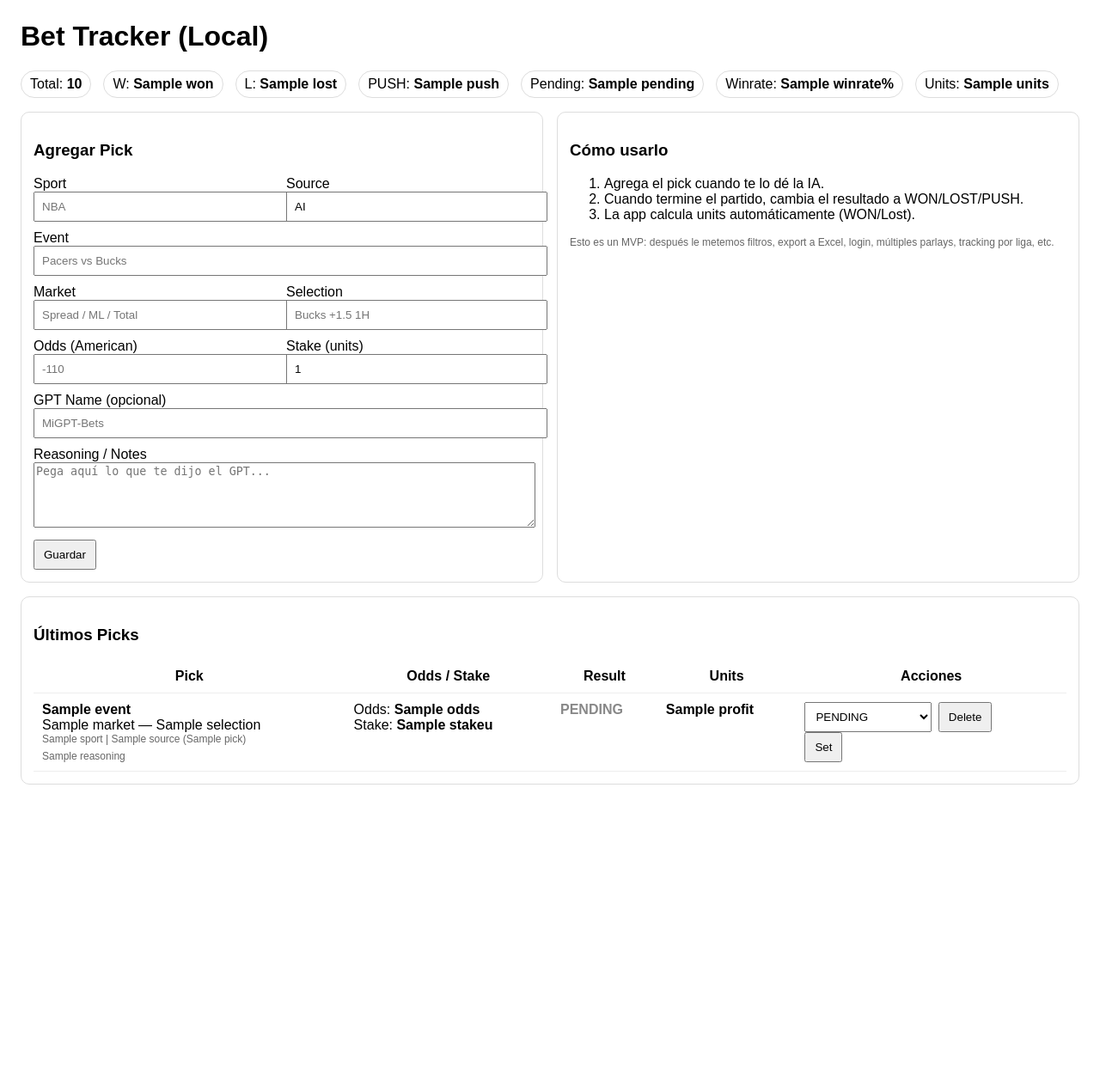
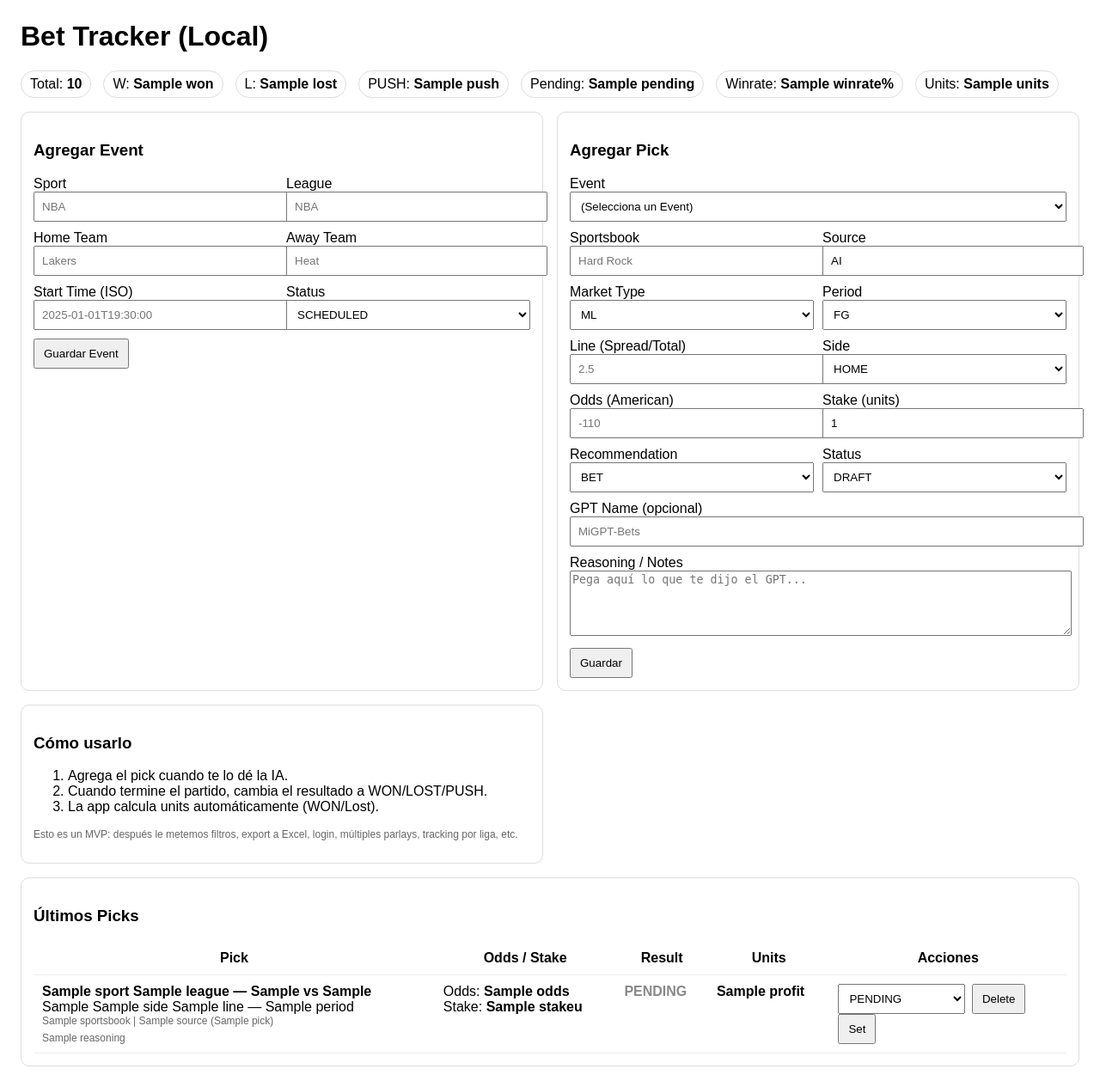
Before and after one commit to reybeld94/bet-tracker, a FastAPI app: template app/templates/index.html in a window 1280 px wide. Shown: the whole page at 86% size. Before the commit the page ends 913 px from the top, so only its background shows below. Run offline with FastAPI, Linux system fonts and the light colour scheme; the template is opened without the code that fills it: most values are stand-ins (such as "Sample title", 1, 10 or a date in 2020).

Commit message:
Add event model and structured pick contract

```diff
--- a/app/main.py
+++ b/app/main.py
@@ -1,12 +1,14 @@
-from fastapi import FastAPI, Depends, Form
+from datetime import datetime
+
+from fastapi import FastAPI, Depends, Form, HTTPException
 from fastapi.responses import HTMLResponse, RedirectResponse
 from fastapi.templating import Jinja2Templates
 from fastapi.requests import Request
-from sqlalchemy.orm import Session
+from sqlalchemy.orm import Session, joinedload
 from sqlalchemy import desc
 
 from .db import get_db
-from .models import Pick
+from .models import Pick, Event
 
 app = FastAPI(title="Bet Tracker (Local)")
 templates = Jinja2Templates(directory="app/templates")
@@ -23,9 +25,69 @@ def american_profit_units(odds: float, stake: float) -> float:
         return stake * (odds / 100.0)
     return stake * (100.0 / abs(odds))
 
+def normalize_upper(value: str) -> str:
+    return value.strip().upper()
+
+def parse_start_time(value: str) -> datetime | None:
+    cleaned = value.strip()
+    if not cleaned:
+        return None
+    try:
+        return datetime.fromisoformat(cleaned)
+    except ValueError:
+        return None
+
+def validate_pick_contract(
+    *,
+    status: str,
+    event_id: int | None,
+    market_type: str,
+    period: str,
+    side: str,
+    odds: float,
+    stake: float,
+    recommendation: str,
+    line: float | None,
+) -> list[str]:
+    errors: list[str] = []
+    if status != "APPROVED":
+        return errors
+
+    if not event_id:
+        errors.append("event_id es requerido para APPROVED")
+    if not market_type:
+        errors.append("market_type es requerido para APPROVED")
+    if not period:
+        errors.append("period es requerido para APPROVED")
+    if not side:
+        errors.append("side es requerido para APPROVED")
+    if odds == 0:
+        errors.append("odds es requerido para APPROVED")
+    if stake <= 0:
+        errors.append("stake es requerido para APPROVED")
+    if not recommendation:
+        errors.append("recommendation es requerido para APPROVED")
+
+    if recommendation == "BET" and stake <= 0:
+        errors.append("recommendation=BET requiere stake > 0")
+
+    if market_type in {"SPREAD", "TOTAL"} and line is None:
+        errors.append("market_type=SPREAD/TOTAL requiere line")
+    if market_type == "ML" and line is not None:
+        errors.append("market_type=ML requiere line = null")
+
+    return errors
+
 @app.get("/", response_class=HTMLResponse)
 def home(request: Request, db: Session = Depends(get_db)):
-    picks = db.query(Pick).order_by(desc(Pick.created_at)).limit(100).all()
+    picks = (
+        db.query(Pick)
+        .options(joinedload(Pick.event))
+        .order_by(desc(Pick.created_at))
+        .limit(100)
+        .all()
+    )
+    events = db.query(Event).order_by(desc(Event.start_time)).limit(100).all()
 
     total = db.query(Pick).count()
     won = db.query(Pick).filter(Pick.result == "WON").count()
@@ -54,28 +116,82 @@ def home(request: Request, db: Session = Depends(get_db)):
         "request": request,
         "picks": picks,
         "stats": stats,
+        "events": events,
     })
+
+@app.post("/events/create")
+def create_event(
+    sport: str = Form(""),
+    league: str = Form(""),
+    home_team: str = Form(""),
+    away_team: str = Form(""),
+    start_time: str = Form(""),
+    status: str = Form("SCHEDULED"),
+    db: Session = Depends(get_db),
+):
+    status_value = normalize_upper(status) or "SCHEDULED"
+    parsed_start_time = parse_start_time(start_time)
+    event = Event(
+        sport=sport.strip(),
+        league=league.strip(),
+        home_team=home_team.strip(),
+        away_team=away_team.strip(),
+        start_time=parsed_start_time,
+        status=status_value,
+    )
+    db.add(event)
+    db.commit()
+    return RedirectResponse(url="/", status_code=303)
 
 @app.post("/picks/create")
 def create_pick(
-    sport: str = Form(""),
-    event: str = Form(""),
-    market: str = Form(""),
-    selection: str = Form(""),
+    event_id: str = Form(""),
+    sportsbook: str = Form(""),
+    market_type: str = Form(""),
+    period: str = Form("FG"),
+    line: str = Form(""),
+    side: str = Form(""),
     odds: float = Form(0.0),
-    stake: float = Form(1.0),
+    stake: float = Form(0.0),
+    recommendation: str = Form(""),
+    status: str = Form("DRAFT"),
     source: str = Form("AI"),
     gpt_name: str = Form(""),
     reasoning: str = Form(""),
     db: Session = Depends(get_db),
 ):
-    pick = Pick(
-        sport=sport.strip(),
-        event=event.strip(),
-        market=market.strip(),
-        selection=selection.strip(),
+    normalized_status = normalize_upper(status) or "DRAFT"
+    normalized_market = normalize_upper(market_type)
+    normalized_side = normalize_upper(side)
+    normalized_recommendation = normalize_upper(recommendation)
+    normalized_period = normalize_upper(period) or "FG"
+    parsed_event_id = int(event_id) if event_id.strip() else None
+    parsed_line = float(line) if line.strip() else None
+    errors = validate_pick_contract(
+        status=normalized_status,
+        event_id=parsed_event_id,
+        market_type=normalized_market,
+        period=normalized_period,
+        side=normalized_side,
         odds=float(odds),
         stake=float(stake),
+        recommendation=normalized_recommendation,
+        line=parsed_line,
+    )
+    if errors:
+        raise HTTPException(status_code=400, detail=errors)
+
+    pick = Pick(
+        event_id=parsed_event_id,
+        sportsbook=sportsbook.strip(),
+        market_type=normalized_market,
+        period=normalized_period,
+        line=parsed_line,
+        side=normalized_side,
+        odds=float(odds),
+        stake=float(stake),
+        recommendation=normalized_recommendation,
+        status=normalized_status,
         source=source.strip() or "AI",
         gpt_name=gpt_name.strip(),
         reasoning=reasoning.strip(),
--- a/app/templates/index.html
+++ b/app/templates/index.html
@@ -37,12 +37,68 @@
 
   <div class="grid" style="margin-top:16px;">
     <div class="card">
-      <h3>Agregar Pick</h3>
-      <form method="post" action="/picks/create">
+      <h3>Agregar Event</h3>
+      <form method="post" action="/events/create">
         <div class="row">
           <div>
             <label>Sport</label>
             <input name="sport" placeholder="NBA" />
+          </div>
+          <div>
+            <label>League</label>
+            <input name="league" placeholder="NBA" />
+          </div>
+        </div>
+
+        <div class="row" style="margin-top:10px;">
+          <div>
+            <label>Home Team</label>
+            <input name="home_team" placeholder="Lakers" />
+          </div>
+          <div>
+            <label>Away Team</label>
+            <input name="away_team" placeholder="Heat" />
+          </div>
+        </div>
+
+        <div class="row" style="margin-top:10px;">
+          <div>
+            <label>Start Time (ISO)</label>
+            <input name="start_time" placeholder="2025-01-01T19:30:00" />
+          </div>
+          <div>
+            <label>Status</label>
+            <select name="status">
+              <option value="SCHEDULED">SCHEDULED</option>
+              <option value="IN_PROGRESS">IN_PROGRESS</option>
+              <option value="FINAL">FINAL</option>
+            </select>
+          </div>
+        </div>
+
+        <button type="submit" style="margin-top:10px;">Guardar Event</button>
+      </form>
+    </div>
+
+    <div class="card">
+      <h3>Agregar Pick</h3>
+      <form method="post" action="/picks/create">
+        <div>
+          <label>Event</label>
+          <select name="event_id">
+            <option value="">(Selecciona un Event)</option>
+            {% for e in events %}
+              <option value="{{ e.id }}">
+                {{ e.sport }} {{ e.league }} — {{ e.home_team }} vs {{ e.away_team }}
+              </option>
+            {% endfor %}
+          </select>
+        </div>
+
+        <div class="row" style="margin-top:10px;">
+          <div>
+            <label>Sportsbook</label>
+            <input name="sportsbook" placeholder="Hard Rock" />
           </div>
           <div>
             <label>Source</label>
@@ -50,19 +106,36 @@
           </div>
         </div>
 
-        <div style="margin-top:10px;">
-          <label>Event</label>
-          <input name="event" placeholder="Pacers vs Bucks" />
+        <div class="row" style="margin-top:10px;">
+          <div>
+            <label>Market Type</label>
+            <select name="market_type">
+              <option value="ML">ML</option>
+              <option value="SPREAD">SPREAD</option>
+              <option value="TOTAL">TOTAL</option>
+            </select>
+          </div>
+          <div>
+            <label>Period</label>
+            <select name="period">
+              <option value="FG">FG</option>
+            </select>
+          </div>
         </div>
 
         <div class="row" style="margin-top:10px;">
           <div>
-            <label>Market</label>
-            <input name="market" placeholder="Spread / ML / Total" />
+            <label>Line (Spread/Total)</label>
+            <input name="line" placeholder="2.5" />
           </div>
           <div>
-            <label>Selection</label>
-            <input name="selection" placeholder="Bucks +1.5 1H" />
+            <label>Side</label>
+            <select name="side">
+              <option value="HOME">HOME</option>
+              <option value="AWAY">AWAY</option>
+              <option value="OVER">OVER</option>
+              <option value="UNDER">UNDER</option>
+            </select>
           </div>
         </div>
 
@@ -74,6 +147,25 @@
           <div>
             <label>Stake (units)</label>
             <input name="stake" placeholder="1" value="1" />
+          </div>
+        </div>
+
+        <div class="row" style="margin-top:10px;">
+          <div>
+            <label>Recommendation</label>
+            <select name="recommendation">
+              <option value="BET">BET</option>
+              <option value="LEAN">LEAN</option>
+              <option value="PASS">PASS</option>
+            </select>
+          </div>
+          <div>
+            <label>Status</label>
+            <select name="status">
+              <option value="DRAFT">DRAFT</option>
+              <option value="APPROVED">APPROVED</option>
+              <option value="VOIDED">VOIDED</option>
+            </select>
           </div>
         </div>
 
@@ -120,9 +212,20 @@
         {% for p in picks %}
         <tr>
           <td>
-            <div><b>{{ p.event }}</b></div>
-            <div>{{ p.market }} — {{ p.selection }}</div>
-            <div class="muted">{{ p.sport }} | {{ p.source }}{% if p.gpt_name %} ({{ p.gpt_name }}){% endif %}</div>
+            <div>
+              <b>
+                {% if p.event %}
+                  {{ p.event.sport }} {{ p.event.league }} — {{ p.event.home_team }} vs {{ p.event.away_team }}
+                {% else %}
+                  (Sin Event)
+                {% endif %}
+              </b>
+            </div>
+            <div>{{ p.market_type }} {{ p.side }}{% if p.line is not none %} {{ p.line }}{% endif %} — {{ p.period }}</div>
+            <div class="muted">
+              {{ p.sportsbook }} | {{ p.source }}
+              {% if p.gpt_name %} ({{ p.gpt_name }}){% endif %}
+            </div>
             {% if p.reasoning %}
               <div class="muted" style="margin-top:6px; white-space:pre-wrap;">{{ p.reasoning }}</div>
             {% endif %}
```
Also changed, not shown: alembic/versions/20250912000200_event_pick_contract.py (added, +70 -0 lines), app/models.py (+29 -6 lines), app/schemas.py (+17 -9 lines).
